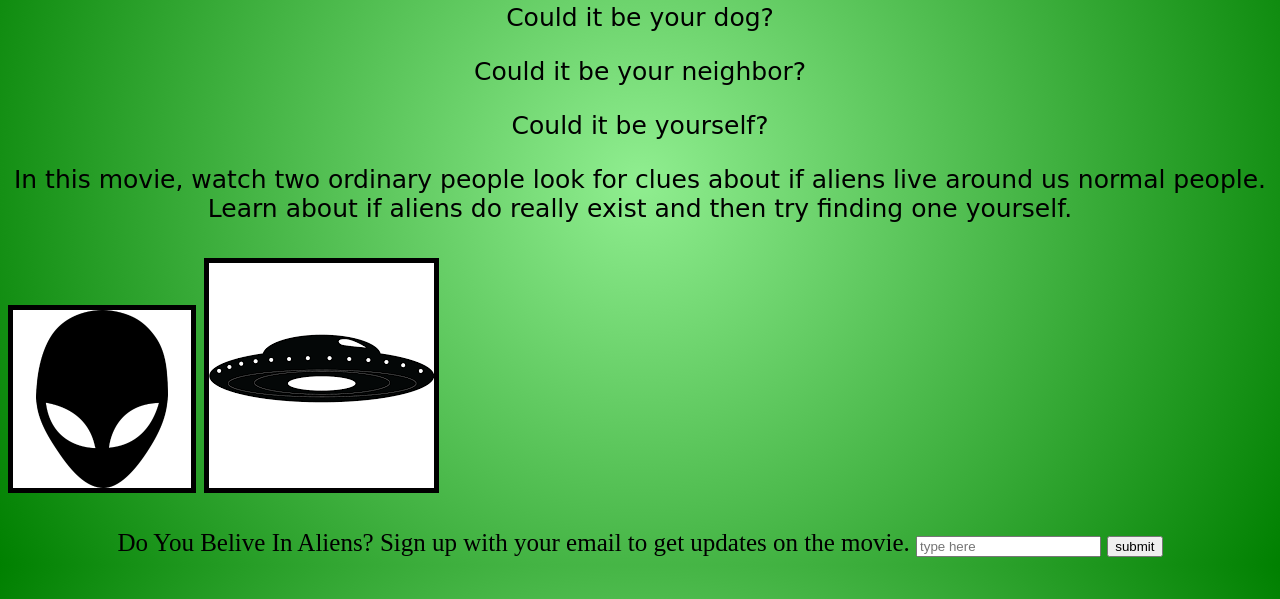
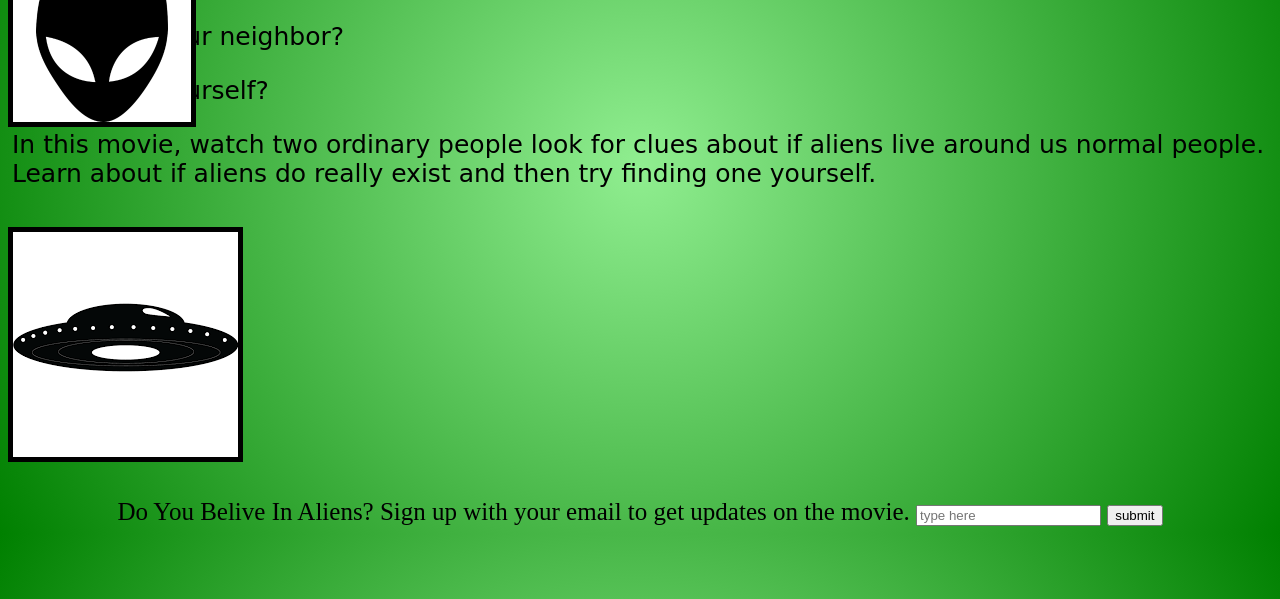
Before and after one commit to nadiao9188/movie-webpage-project, a plain HTML site: page index.html in a window 1280 px wide. Shown: the part 201-800 px from the top of the page. Drawn offline with Linux system fonts and the light colour scheme; a web font is replaced by a local one.

Commit message:
arrange text in between images

```diff
--- a/index.html
+++ b/index.html
@@ -1,4 +1,5 @@
-<!DOCTYPE html> /*https://image.spreadshirtmedia.net/image-server/v1/mp/designs/143135875,width=178,height=178/alien-head-design-gift.png*/
+<!DOCTYPE html>
+<https://image.spreadshirtmedia.net/image-server/v1/mp/designs/143135875,width=178,height=178/alien-head-design-gift.png>
   <html>
 
   <head>
@@ -16,13 +17,19 @@
       <h1>Do Aliens Live Among Us??</h1>
     </div>
 
-  <div class="description">
+    <div>
+      <img id="alien" src="alienimg.png" alt="alien">
+    </div>
+
+    <div class="content">
       <p>Could it be your dog?</p>
       <p> Could it be your neighbor?</p>
       <p>Could it be yourself?</p>
       <p>In this movie, watch two ordinary people look for clues about if aliens live around us normal people. Learn about if aliens do really exist and then try finding one yourself.</p>
-    <img id="alien" src="alienimg.png" alt="alien">
-    <img id="saucer" src="saucer.png" alt="alien">
+    </div>
+
+    <div>
+      <img id="saucer" src="saucer.png" alt="saucer">
     </div>
 
     <div class="input">
--- a/style.css
+++ b/style.css
@@ -8,27 +8,17 @@ h1 {
     text-align: center;
 }
 
-.description {
-    font-size: 20px;
-    display: inline;
-    text-align: center;
-    padding-top: 10px;
-    padding-bottom: 10px;
-    position: relative;
+#alien {
+    background-color: white;
+    border: 5px solid black;
+    position: absolute;
+    float: left;
+}
+
+.content {
+    padding: 4px;
     font-family: 'Freckle Face', cursive;
-    text-align: center;
-    font-size: 25px;
-}
-#alien {
-    border: 1px black solid;
-    background-color: white;
-    margin-bottom: 30px;
-    margin-left: auto;
-    margin-right: auto;
-    margin-top: 10px;
-    border: 5px solid black;
-    display: inline;
-    position: relative;
+    left: 200px;
 }
 
 #saucer {
@@ -40,8 +30,8 @@ h1 {
     margin-top: 10px;
     border: 5px solid black;
     display: inline;
-    position: relative;
 }
+
 .input {
     text-align: center;
 }
```
Lines whose indentation alone changed are shown as unchanged.
